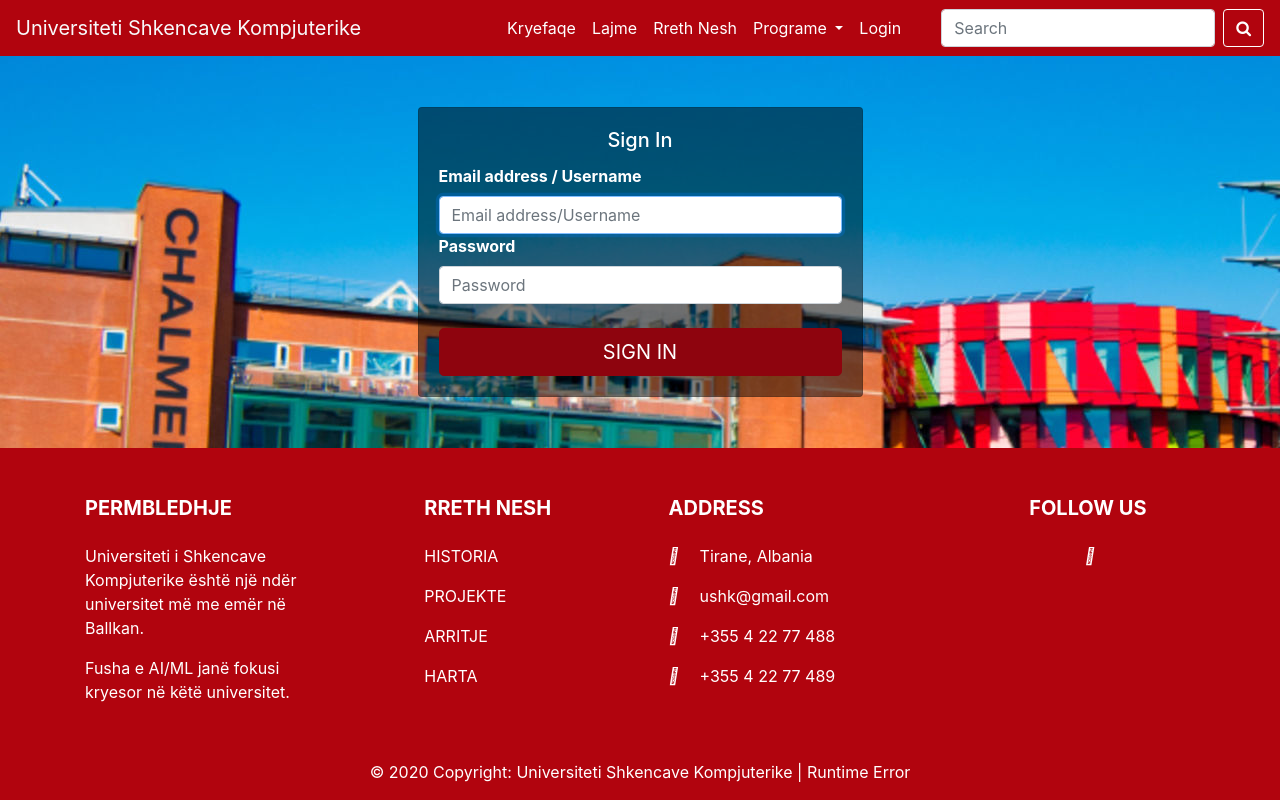
After one commit to kristikotini/web_projekt, a PHP site: page /login.php in a window 1280 px wide. The commit adds this page. Run offline with PHP 8.4, Linux system fonts and the light colour scheme; some libraries are stand-ins or nearby versions.

Commit message:
Login / Session

```diff
--- a/assets/css/custom.css
+++ b/assets/css/custom.css
@@ -1,6 +1,8 @@
 @import url('https://fonts.googleapis.com/css2?family=Libre+Baskerville&display=swap');
 
-
+html, body {
+    height: 100%;
+}
 .nav-wrapper {
     background-color : #b1040e;
     z-index: 10;
@@ -50,7 +52,27 @@ a:hover{
     font-size: 45px;
     font-family:'Libre Baskerville', serif ;
 }
-
+.btn-login{
+    background-color: #8E040E;
+    border-color: #8E040E;
+}
+.btn-login:hover{
+    background-color: #b1040e;
+    border-color: #b1040e;
+}
+.navbar-mask{
+    height: 56px;
+}
+.page-wrapper{
+    height: 100%;
+    display: flex;
+    flex-direction: column;
+}
+.login-card{
+    background-color: rgba(0,0,0,0.5);
+    color:white;
+    font-weight: bold;
+}
 
 /*---Media Queries --*/
 @media (max-width: 992px) {
--- a/footer.php
+++ b/footer.php
@@ -1,6 +1,4 @@
-<?php
-
-echo('<!-- Footer -->
+<!-- Footer -->
 <footer class="page-footer font-small mdb-color lighten-3 pt-4 footer-custom">
     <!-- Footer Links -->
     <div class="container text-center text-md-left">
@@ -11,10 +9,7 @@ echo('<!-- Footer -->
                 <!-- Content -->
                 <h5 class="font-weight-bold text-uppercase mb-4">Permbledhje</h5>
                 <p>Universiteti i Shkencave Kompjuterike është një ndër universitet më me emër në Ballkan.</p>
-                <p>Stafi i dedikuar dhe kushtet moderne, bëjn të mundur që cdo student të mund të marri maksimumin
-                    e mundshëm. Fusha e AI/ML janë fokusi kryesor në këtë universitet,
-                    fusha në të cilat jan arritur
-                    vlersimet më të larta.
+                <p>Fusha e AI/ML janë fokusi kryesor në këtë universitet.
                 </p>
             </div>
             <!-- Grid column -->
@@ -88,8 +83,7 @@ echo('<!-- Footer -->
         </div>
     </div>
     <!-- Copyright -->
-    <div class="footer-copyright text-center py-3" footer-links>©' . date("Y") . 'Copyright:
-        <a class=" footer-links" href="index.html"> Universiteti Shkencave Kompjuterike | Runtime Error</a>
+    <div class="footer-copyright text-center py-3" footer-links>© <?php echo( "".date("Y")); ?> Copyright:
+        <a class=" footer-links" href="index.php"> Universiteti Shkencave Kompjuterike | Runtime Error</a>
     </div>
-</footer> ');
-?>
+</footer>
--- a/header.php
+++ b/header.php
@@ -1,7 +1,10 @@
-<?php
- #<!-- Navbar -->
- echo ('<nav class="navbar navbar-expand-lg navbar-light nav-wrapper">
-    <a class="navbar-brand  text-light" href="index.html">Universiteti Shkencave Kompjuterike</a>
+
+ <!-- Navbar -->
+
+
+    <div class="navbar-mask"></div>
+    <nav class="navbar navbar-expand-lg navbar-light nav-wrapper">
+    <a class="navbar-brand  text-light" href="index.php">Universiteti Shkencave Kompjuterike</a>
     <button class="navbar-toggler" type="button" data-toggle="collapse" data-target="#navbarSupportedContent"
         aria-controls="navbarSupportedContent" aria-expanded="false" aria-label="Toggle navigation">
         <span class="navbar-toggler-icon"></span>
@@ -10,7 +13,7 @@
     <div class="collapse navbar-collapse" id="navbarSupportedContent">
         <ul class="navbar-nav custom-nav">
             <li class="nav-item active">
-                <a class="nav-link" href="index.html">Kryefaqe <span class="sr-only">(current)</span></a>
+                <a class="nav-link" href="index.php">Kryefaqe <span class="sr-only">(current)</span></a>
             </li>
             <li class="nav-item">
                 <a class="nav-link" href="#">Lajme</a>
@@ -45,7 +48,23 @@
                 </div>
             </li>
             <li class="nav-item">
-                <a class="nav-link" href="#">Login</a>
+                <?php
+                session_start();
+                if(isset($_SESSION["loggedin"]) && $_SESSION["loggedin"] === true){
+                    if($_SESSION["roli"] === 0){
+                        echo("<a class='nav-link' href='admin.php'>Profili Admin</a>");
+                    }
+                    if($_SESSION["roli"] === 1){
+                        echo("<a class='nav-link' href='pedagog.php'>Profili Pedagog</a>");
+                    }
+                    if($_SESSION["roli"] === 2){
+                        echo("<a class='nav-link' href='student.php'>Profili Student</a>");
+                    }
+                }
+                else{
+                    echo("<a class='nav-link' href='login.php'>Login</a>");
+                }
+                ?>
             </li>
         </ul>
         <form class="form-inline my-2 my-lg-0">
@@ -54,7 +73,4 @@
                     class="fa fa-search nav-search"></i></button>
         </form>
     </div>
-</nav> ');
-
-
-?>
+</nav>
--- /dev/null
+++ b/login.php
@@ -0,0 +1,59 @@
+
+<!DOCTYPE html>
+<html lang="en">
+
+<head>
+    <meta charset="UTF-8">
+    <meta name="viewport" content="width=device-width, initial-scale=1.0">
+    <title>Home</title>
+    <link rel="stylesheet" href="assets/css/bootstrap/bootstrap.css">
+    <script src="assets\js\jquery-3.4.1.min.js"></script>
+    <script src="assets\js\popper.min.js"></script>
+    <script src="assets\js\bootstrap.min.js"></script>
+    <script src="assets\fonts\all.min.js"></script>
+    <link rel="stylesheet" href="assets/css/custom.css">
+    <link rel="stylesheet" href="assets/css/font-awesome/css/font-awesome.css">
+</head>
+
+<body >
+    <div class="page-wrapper">
+    <!--Navbar-->
+<?php
+    include "header.php";
+?>
+<!--Login Form-->
+<div class="d-flex align-items-center justify-content-center flex-grow-1" style="background-image: url(assets/images/uni-banner.jpg);">
+    <div class="container">
+        <div class="row">
+            <div class="col-sm-9 col-md-7 col-lg-5 mx-auto">
+                <div class="card card-signin my-5 login-card">
+                    <div class="card-body">
+                        <h5 class="card-title text-center">Sign In</h5>
+                        <form class="form-signin" action="check_login.php" method="POST">
+                            <div class="form-label-group">
+                                <label for="inputEmailUsername">Email address / Username</label>
+                                <input type="text" name="inputEmailUsername" id="inputEmailUsername" class="form-control"
+                                    placeholder="Email address/Username" required autofocus>
+                            </div>
+                            <div class="form-label-group">
+                                <label for="inputPassword">Password</label>
+                                <input type="password" name="inputPassword" id="inputPassword" class="form-control" placeholder="Password"
+                                    required>
+                            </div>
+                            <button class="btn btn-lg btn-primary btn-block text-uppercase mt-4 btn-login" type="submit">Sign
+                                in </button>
+                        </form>
+                    </div>
+                </div>
+            </div>
+        </div>
+    </div>
+</div>
+
+<?php
+include "footer.php";
+?>
+</div>
+</body>
+
+</html>
```
Also changed, not shown: check_login.php (added, +69 -0 lines), db_connection.php (added, +14 -0 lines), index.php (+10 -10 lines), login.html (deleted, +0 -21 lines), about.html (deleted), about.php (added), news.html (deleted), news.php (added).
